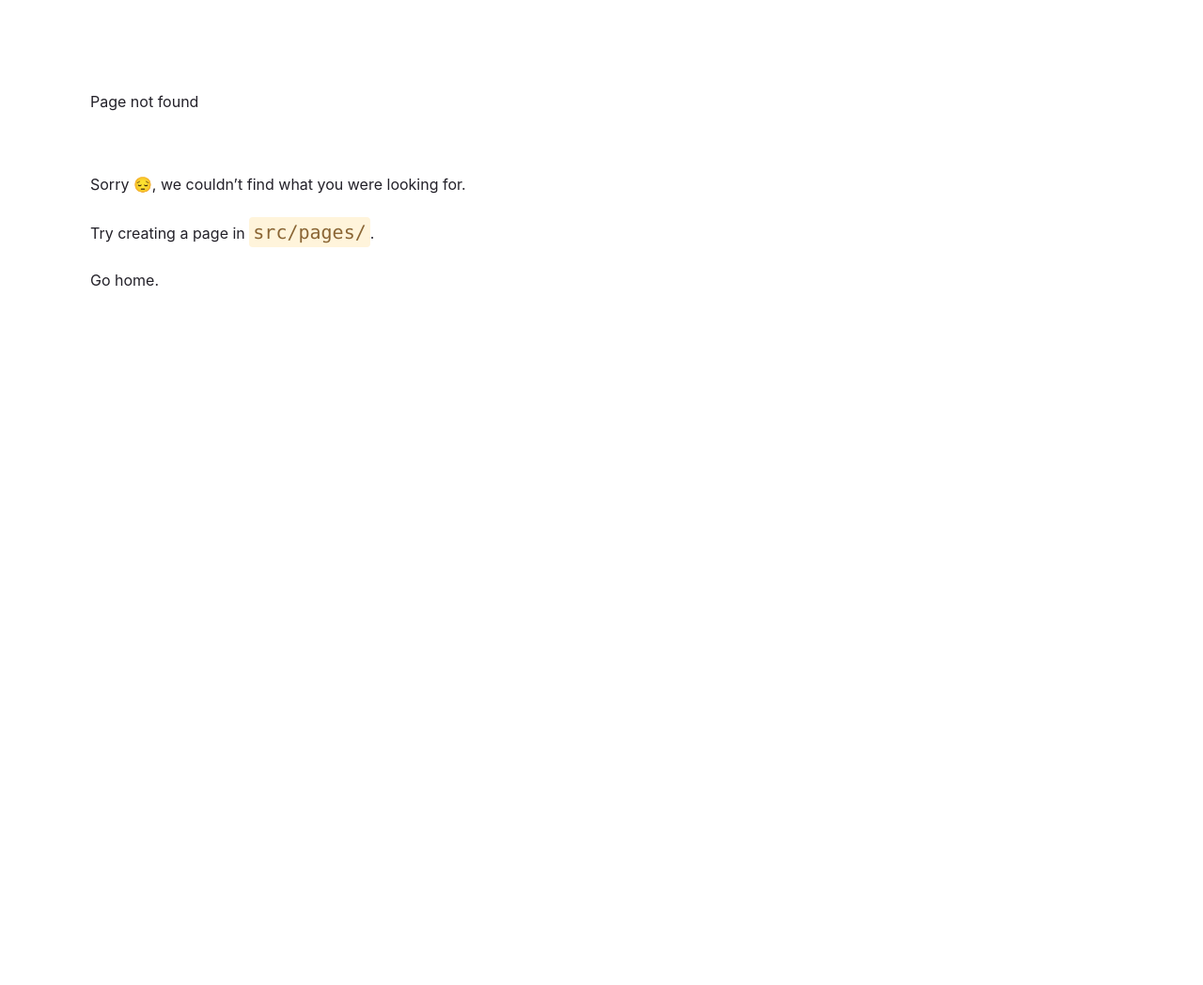
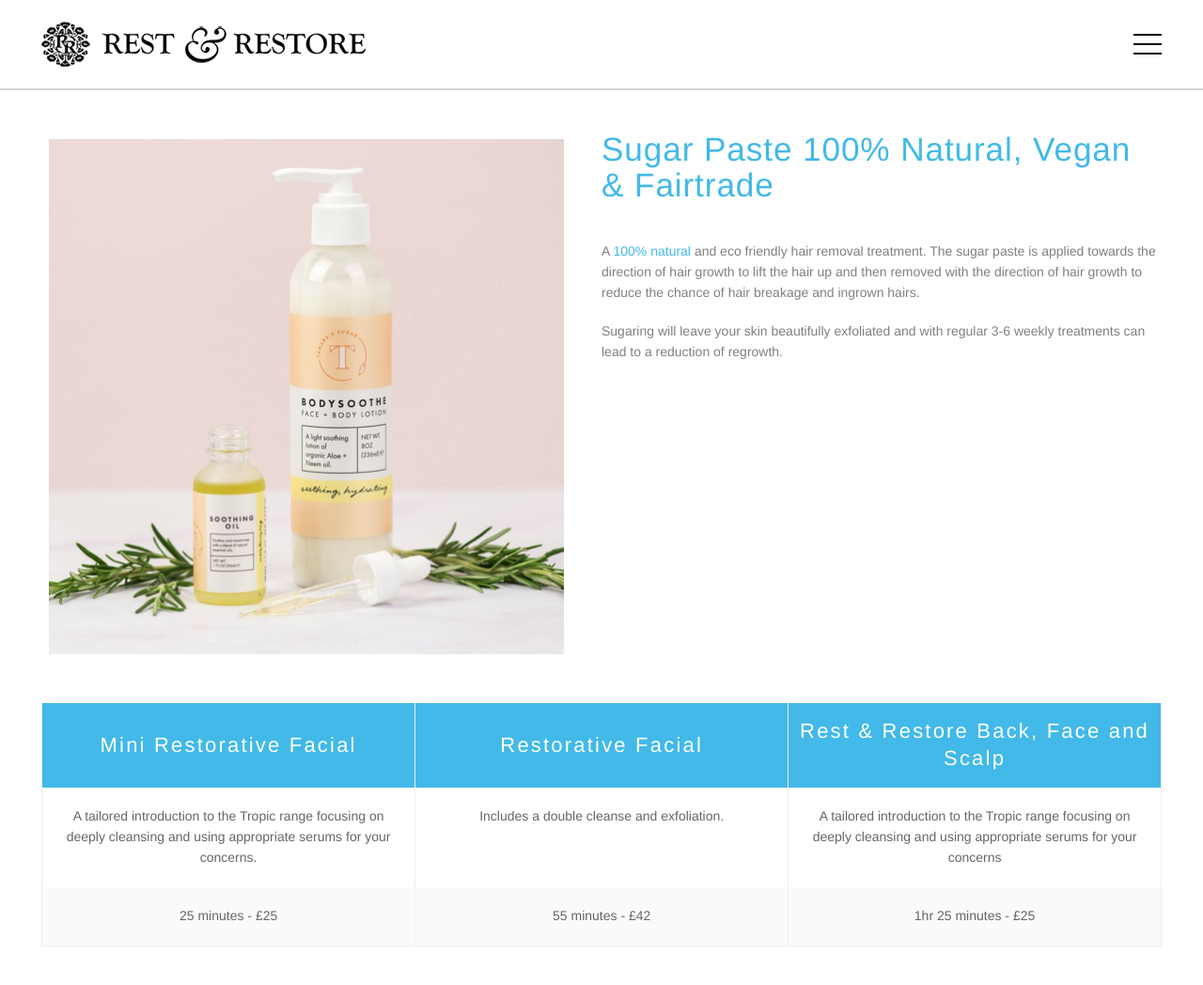
Before and after one commit to chrisj-skinner/rest-restore-app, a Gatsby site: page /sugaring in a window 1280 px wide. Before the commit this address had no page. Shown: the top 1048 px of the page at 94% size. Before the commit the page ends 800 px from the top, so only its background shows below. Built offline with nearby package versions, Linux system fonts and the light colour scheme; Gatsby itself is replaced by a stand-in of ours.

Commit message:
feat(pages): add sugaring page, update story, add assets

```diff
--- /dev/null
+++ b/src/pages/sugaring.jsx
@@ -0,0 +1,78 @@
+import React from 'react';
+import Layout from '../components/layout';
+import Card from '../components/card';
+import image01 from '../images/sugaring-01.png';
+import image02 from '../images/sugaring-02.png';
+import image03 from '../images/sugaring-03.png';
+
+const SugaringPage = () => {
+  return (
+    <Layout>
+      <main className='px-11'>
+        <div className='md:flex my-11'>
+          <div className='md:w-1/2'>
+            <img src={image01} alt='assortment of tropic facial products' className='p-2 md:pr-10' />
+          </div>
+          <div className='md:w-1/2 text-sm'>
+            <h1 className='text-lg text-skyblue my-10 md:mt-0 font-light tracking-wide'>
+              Sugar Paste 100% Natural, Vegan &amp; Fairtrade
+            </h1>
+            <p className='mb-5'>
+              A{' '}
+              <a
+                href='https://tamarassugar.co.uk/'
+                target='_blank'
+                rel='noopener noreferrer'
+                className='text-skyblue no-underline hover:underline'
+              >
+                100% natural
+              </a>{' '}
+              and eco friendly hair removal treatment. The sugar paste is applied towards the direction of hair growth
+              to lift the hair up and then removed with the direction of hair growth to reduce the chance of hair
+              breakage and ingrown hairs.
+            </p>
+            <p>
+              Sugaring will leave your skin beautifully exfoliated and with regular 3-6 weekly treatments can lead to a
+              reduction of regrowth.
+            </p>
+          </div>
+        </div>
+        <div className='md:flex my-11 border-[#eeeeee] border border-t-0'>
+          {SugaringTreatments.map((treatment, i) => (
+            <Card key={i} data={treatment} />
+          ))}
+        </div>
+        <div className='md:flex justify-between my-11'>
+          <div className=''>
+            <img src={image02} alt='herbs and ground massages products' className='p-2' />
+          </div>
+          <div className=''>
+            <img src={image03} alt='massage body oil spray' className='p-2' />
+          </div>
+        </div>
+      </main>
+    </Layout>
+  );
+};
+
+export default SugaringPage;
+
+const SugaringTreatments = [
+  {
+    title: 'Mini Restorative Facial',
+    subTitle:
+      'A tailored introduction to the Tropic range focusing on deeply cleansing and using appropriate serums for your concerns.',
+    variants: [{ duration: '25', price: '25' }],
+  },
+  {
+    title: 'Restorative Facial',
+    subTitle: 'Includes a double cleanse and exfoliation.',
+    variants: [{ duration: '55', price: '42' }],
+  },
+  {
+    title: 'Rest & Restore Back, Face and Scalp',
+    subTitle:
+      'A tailored introduction to the Tropic range focusing on deeply cleansing and using appropriate serums for your concerns',
+    variants: [{ duration: '1hr 25', price: '25' }],
+  },
+];
```
Also changed, not shown: src/stories/treatments.stories.jsx (+2 -0 lines), src/images/sugaring-01.png (added), src/images/sugaring-02.png (added), src/images/sugaring-03.png (added).
